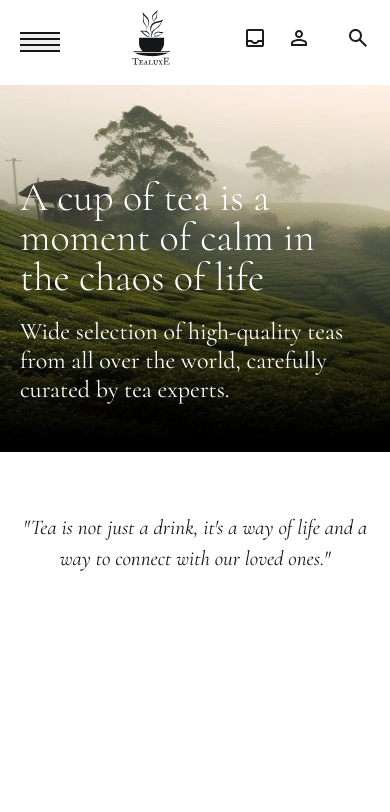
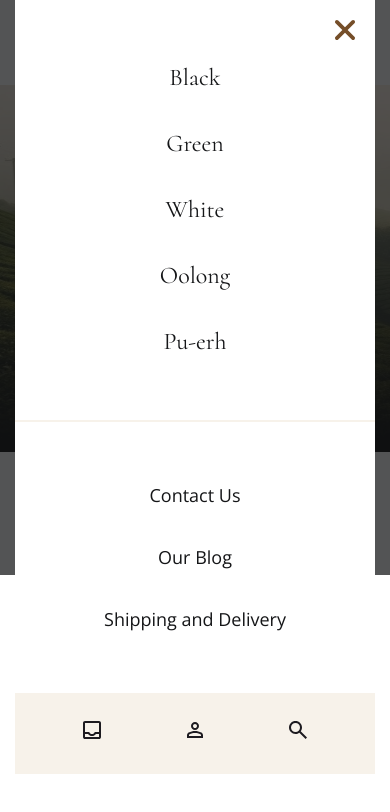
Before and after one commit to WbDmitry/Tea, a plain HTML site: page index.html in a window 390 px wide. Both pictures are taken after a click on the button 40 px from the left and 42 px from the top of the page. Drawn offline with nearby package versions, Linux system fonts and the light colour scheme.

Commit message:
Добавил мобильное меню

```diff
--- a/css/style.css
+++ b/css/style.css
@@ -20,11 +20,13 @@ body {
   font-size: 20px;
   font-weight: 300;
   line-height: 1.5;
+  position: relative;
 }
 
-button{
+button {
   padding: 0;
   border: none;
+  background-color: transparent;
 }
 
 ul {
@@ -48,18 +50,21 @@ ul {
   padding: 30px 0;
 }
 
-.menu__btn{
+.menu__btn {
   display: none;
   width: 40px;
   height: 20px;
   flex-direction: column;
   justify-content: space-between;
+  z-index: 2;
+  position: relative;
 }
 
-.menu__btn span{
+.menu__btn span {
   background-color: #151618;
   height: 2px;
   width: 100%;
+
 }
 
 .menu__list {
@@ -68,6 +73,29 @@ ul {
   gap: 0 65px;
   font-weight: 400;
   font-size: 18px;
+  position: relative;
+  z-index: 3;
+}
+
+.menu--close{
+  display: none;
+  position: absolute;
+  top: 0;
+  right: 0;
+  left: 0;
+  bottom: 0;
+  background-color: #151618bb;
+  z-index: 1;
+  transition: background-color .3s ease;
+}
+
+.menu--close.menu--open{
+  display: block;
+}
+
+.mobile-nav,
+.menu__close {
+  display: none;
 }
 
 .user-actions {
@@ -75,6 +103,8 @@ ul {
   align-items: center;
   gap: 0 20px;
 }
+
+
 
 .user-actions__item-search {
   margin-left: 80px;
@@ -150,15 +180,65 @@ ul {
     order: -1;
   }
 
-  .menu__list{
-    display: none;
+  .menu__list {
+    transform: translateY(-100%);
+    display: block;
+    text-align: center;
+    gap: 20px;
+    position: absolute;
+    top: 0;
+    left: 0;
+    right: 0;
+    width: 360px;
+    margin: 0 auto;
+    padding-top: 60px;
+    background-color: white;
+    transition: transform .5s ease;
   }
 
-  .menu__btn{
+  .menu__list.menu__list-open{
+    transform: translateY(0);
+  }
+
+  .mobile-nav,
+  .menu__close {
+    display: block;
+  }
+
+  .menu__close-btn {
+    position: absolute;
+    top: 20px;
+    right: 20px;
+  }
+
+  .menu__item {
+    margin-bottom: 30px;
+    font-size: 24px;
+    font-family: 'Cormorant', serif;
+  }
+
+  .mobile-menu {
+    padding-top: 60px;
+    margin: 60px 0;
+    border-top: 2px solid #f7f2ea;
+  }
+
+  .mobile-menu__item {
+    margin-bottom: 35px;
+  }
+
+  .mobile-actions {
+    display: flex;
+    justify-content: space-around;
+    padding: 25px;
+    background-color: #f7f2ea;
+  }
+
+  .menu__btn {
     display: flex;
   }
 
-  .blockquote{
+  .blockquote {
     font-size: 26px;
     margin: 90px auto;
   }
@@ -178,11 +258,11 @@ ul {
     font-weight: 300;
   }
 
-  .top__inner{
+  .top__inner {
     min-height: 367px;
   }
 
-  .blockquote{
+  .blockquote {
     font-size: 21px;
     max-width: 376px;
     margin: 60px auto;
--- a/index.html
+++ b/index.html
@@ -15,6 +15,9 @@
 </head>
 
 <body>
+  <div class="menu--close">
+
+  </div>
   <header class="header">
     <div class="container">
       <div class="header__inner">
@@ -22,7 +25,7 @@
           <img src="/image/logo.svg" alt="Tea" />
         </a>
         <nav class="menu">
-          <button class='menu__btn'>
+          <button class="menu__btn">
             <span></span>
             <span></span>
             <span></span>
@@ -30,6 +33,11 @@
           </button>
 
           <ul class="menu__list">
+            <li class="menu__close">
+              <button class="menu__close-btn">
+                <img src="/image/close.svg" alt="" />
+              </button>
+            </li>
             <li class="menu__item">
               <a href="#" class="menu__link">Black</a>
             </li>
@@ -44,6 +52,39 @@
             </li>
             <li class="menu__item">
               <a href="#" class="menu__link">Pu-erh</a>
+            </li>
+
+            <li class="mobile-nav">
+              <ul class="mobile-menu">
+                <li class="mobile-menu__item">
+                  <a href="#" class="mobile-menu__link"> Contact Us </a>
+                </li>
+                <li class="mobile-menu__item">
+                  <a href="#" class="mobile-menu__link"> Our Blog </a>
+                </li>
+                <li class="mobile-menu__item">
+                  <a href="#" class="mobile-menu__link">
+                    Shipping and Delivery
+                  </a>
+                </li>
+              </ul>
+              <ul class="mobile-actions">
+                <li class="mobile-actions__item">
+                  <a href="#" class="mobile-actions__link">
+                    <img src="/image/inbox.svg" alt="inbox" />
+                  </a>
+                </li>
+                <li class="mobile-actions__item">
+                  <a href="#" class="mobile-actions__link">
+                    <img src="/image/person.svg" alt="person" />
+                  </a>
+                </li>
+                <li class="mobile-actions__item">
+                  <a href="#" class="mobile-actions__link">
+                    <img src="/image/search.svg" alt="search" />
+                  </a>
+                </li>
+              </ul>
             </li>
           </ul>
         </nav>
@@ -86,6 +127,7 @@
       our loved ones."
     </blockquote>
   </main>
+  <script src="/js/script.js"></script>
 </body>
 
 </html>
--- /dev/null
+++ b/js/script.js
@@ -0,0 +1,13 @@
+const mobileMenu = document.querySelector('.menu__list')
+const openMobileMenuButton = document.querySelector('.menu__btn')
+const closeMobileMenuButton = document.querySelector('.menu__close-btn')
+const backgroundMobileMenu = document.querySelector('.menu--close')
+
+openMobileMenuButton.addEventListener('click', toggleMenu)
+
+closeMobileMenuButton.addEventListener('click', toggleMenu)
+
+function toggleMenu() {
+  mobileMenu.classList.toggle('menu__list-open')
+  backgroundMobileMenu.classList.toggle('menu--open')
+}
```
Also changed, not shown: image/close.svg (added).
